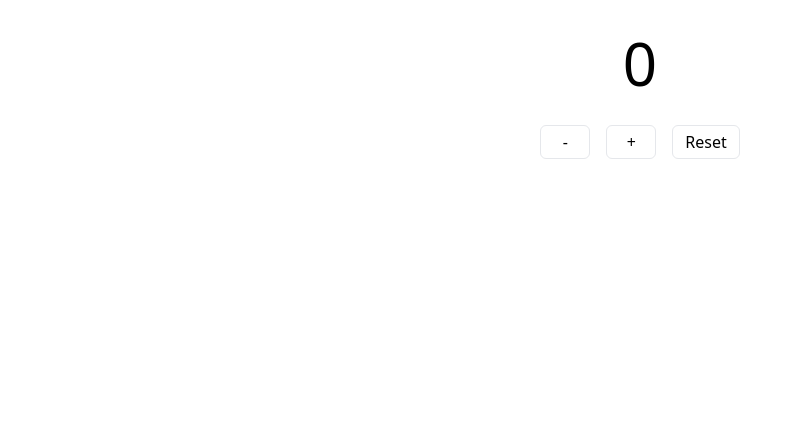
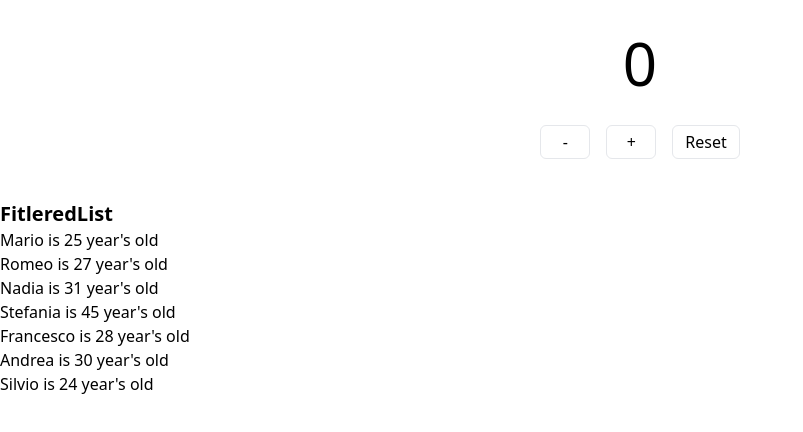
Before and after one commit to AndreaPossidente/develhope-react-exercises, a React (Create React App) app: page / in a window 1280 px wide. Shown: the top 432 px of the page, without its empty margins (0-803 px from the left). Built offline with nearby package versions, Linux system fonts and the light colour scheme.

Commit message:
done exercise 59

```diff
--- a/src/App.js
+++ b/src/App.js
@@ -1,10 +1,25 @@
 import React from "react";
 import Counter from "./Counter";
+import FilteredList from "./FilteredList";
 
 export default function App() {
+  const peopleList = [
+    { id: 0, name: "Mario", age: 25 },
+    { id: 1, name: "Luigi", age: 14 },
+    { id: 2, name: "Romeo", age: 27 },
+    { id: 3, name: "Nadia", age: 31 },
+    { id: 4, name: "Piero", age: 10 },
+    { id: 5, name: "Stefania", age: 45 },
+    { id: 6, name: "Francesco", age: 28 },
+    { id: 7, name: "Elena", age: 16 },
+    { id: 8, name: "Andrea", age: 30 },
+    { id: 9, name: "Silvio", age: 24 },
+  ];
+
   return (
     <div>
       <Counter initialValue={0} />
+      <FilteredList list={peopleList} />
     </div>
   );
 }
--- /dev/null
+++ b/src/FilteredList.js
@@ -0,0 +1,18 @@
+import React, { useMemo } from "react";
+
+export default function FilteredList({ list }) {
+  const filteredList = useMemo(() => {
+    return list.filter((item) => item.age >= 18);
+  }, [list]);
+
+  return (
+    <>
+      <h1 className="font-bold text-xl">FitleredList</h1>
+      <ul>
+        {filteredList.map((item) => (
+          <li key={item.id}>{`${item.name} is ${item.age} year's old`}</li>
+        ))}
+      </ul>
+    </>
+  );
+}
```
